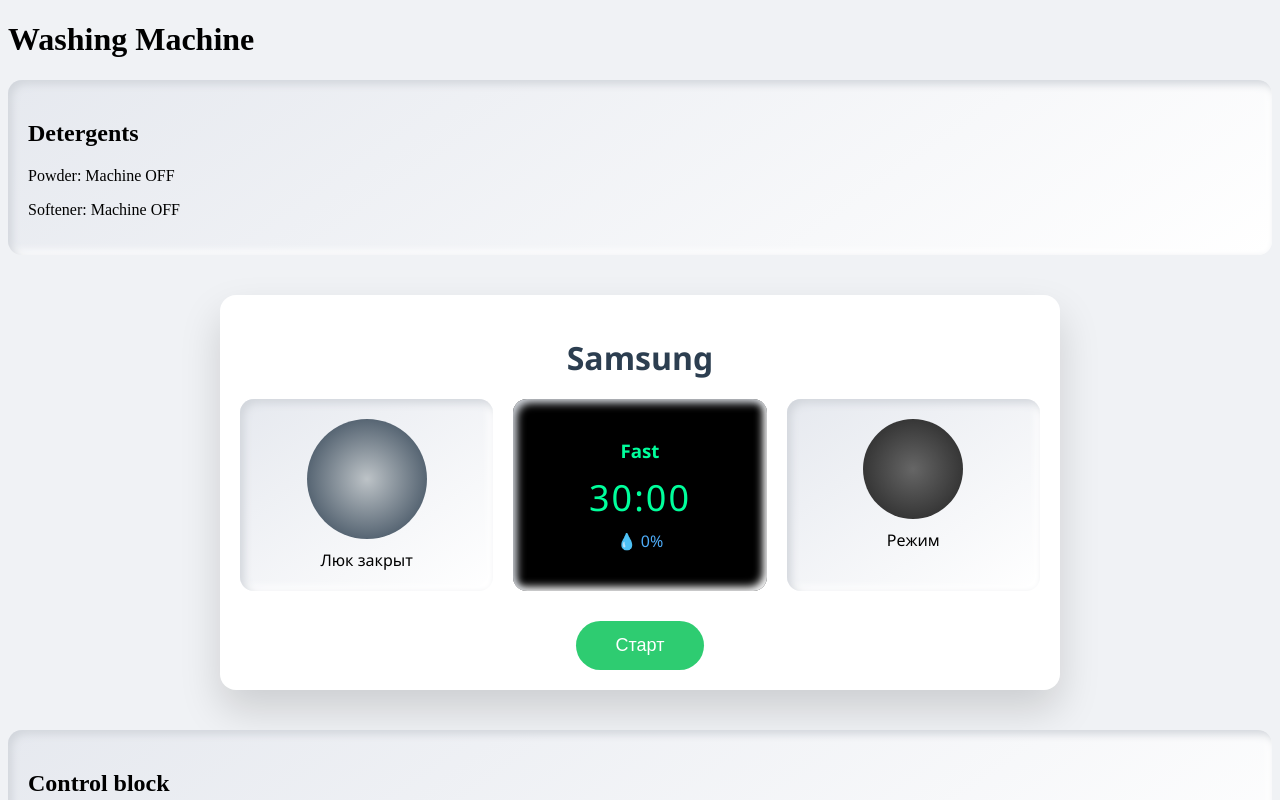
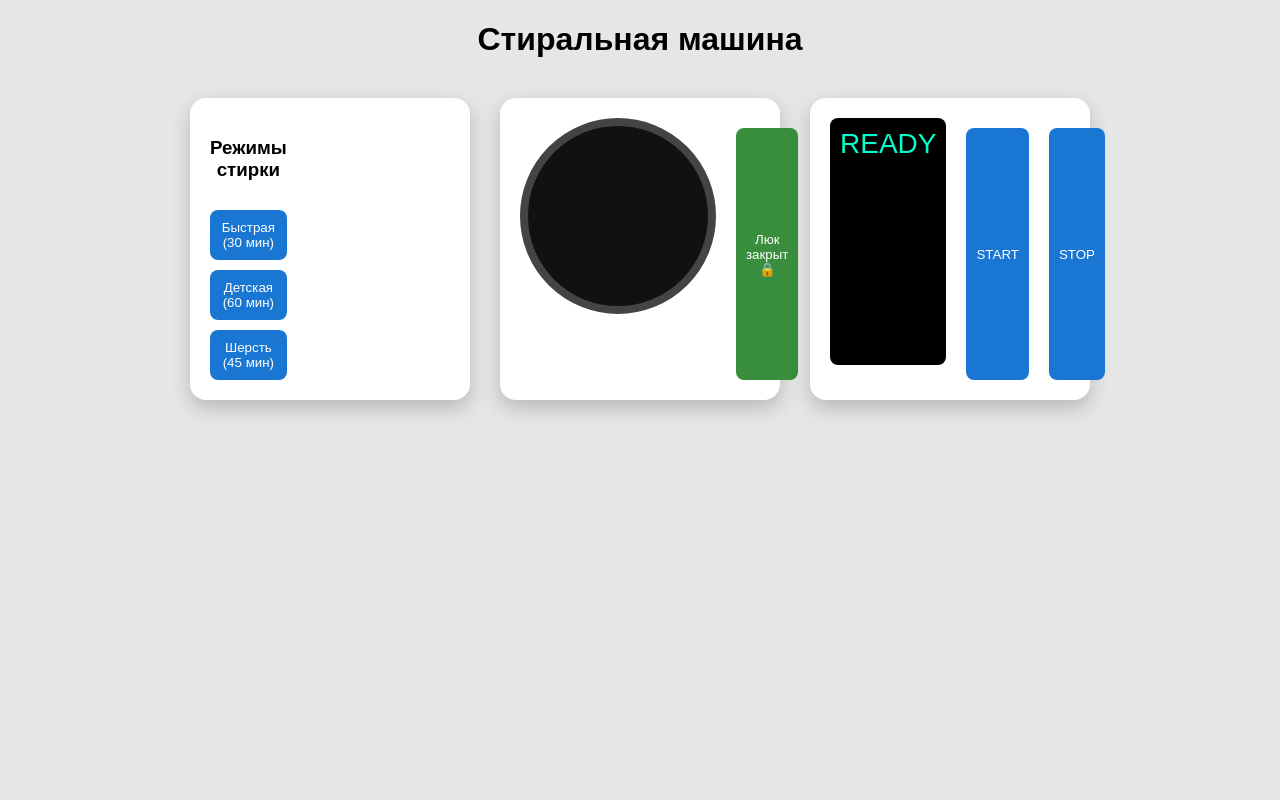
Before and after one commit to Iza-04/washing-machine, a React (Create React App) app: page / in a window 1280 px wide. Shown: the top 800 px of the page. Built offline with nearby package versions, Linux system fonts and the light colour scheme.

Commit message:
functions have been renewed

```diff
--- a/src/App.js
+++ b/src/App.js
@@ -1,19 +1,15 @@
-import React, { useState, useEffect } from "react";
-import DetergentBlock from "./components/DetergentBlock";
+import { useState, useEffect } from "react";
 import WashFunctionsBlock from "./components/WashFunctionsBlock";
-import ControlBlock from "./components/ControlBlock";
+import "./index.css";
 
-function App() {
-  const [power, setPower] = useState(false);
-  const [mode, setMode] = useState("None");
-  const [temperature, setTemperature] = useState(30);
-
+export default function App() {
+  const [selectedMode, setSelectedMode] = useState(null);
   const [timeLeft, setTimeLeft] = useState(0);
   const [isRunning, setIsRunning] = useState(false);
+  const [doorOpen, setDoorOpen] = useState(false);
 
-  // Таймер
   useEffect(() => {
-    if (!isRunning || timeLeft === 0) return;
+    if (!isRunning || timeLeft <= 0) return;
 
     const timer = setInterval(() => {
       setTimeLeft((prev) => prev - 1);
@@ -22,48 +18,62 @@
     return () => clearInterval(timer);
   }, [isRunning, timeLeft]);
 
-  // Time stopped
-  useEffect(() => {
-    if (timeLeft === 0 && isRunning) {
-      setIsRunning(false);
-      setMode("Finished");
+  const startWash = () => {
+    if (doorOpen) {
+      alert("❌ Закройте люк!");
+      return;
     }
-  }, [timeLeft, isRunning]);
-
-  const startMachine = () => {
-    if (!power || mode === "None") return;
-    setTimeLeft(10); // 10 секунд
+    if (!selectedMode) {
+      alert("❌ Выберите режим стирки");
+      return;
+    }
     setIsRunning(true);
   };
 
+  const stopWash = () => {
+    setIsRunning(false);
+    setTimeLeft(0);
+    setSelectedMode(null);
+  };
+
   return (
-    <div className="machine">
-      <h1>Washing Machine</h1>
+    <div className="app">
+      <h1>Стиральная машина</h1>
 
-      {/* drum */}
-      <div className={`drum ${isRunning ? "spin" : ""}`}></div>
+      <div className="machine">
+        {/* Блок 1 — режимы */}
+        <div className="panel">
+          <WashFunctionsBlock
+            setSelectedMode={setSelectedMode}
+            setTimeLeft={setTimeLeft}
+            isRunning={isRunning}
+          />
+        </div>
 
-      <div className="blocks">
-        <DetergentBlock power={power} />
-        <WashFunctionsBlock power={power} mode={mode} setMode={setMode} />
-        <ControlBlock
-          power={power}
-          setPower={setPower}
-          temperature={temperature}
-          setTemperature={setTemperature}
-          startMachine={startMachine}
-          isRunning={isRunning}
-        />
-      </div>
+        {/* люк */}
+        <div className="panel">
+          <div className="drum">
+            <div className={`water ${isRunning ? "fill" : ""}`} />
+          </div>
 
-      <div className="status">
-        <p>Power: {power ? "ON" : "OFF"}</p>
-        <p>Mode: {mode}</p>
-        <p>Temperature: {temperature}°C</p>
-        <p>Time left: {timeLeft}s</p>
+          <button
+            className={`door-btn ${doorOpen ? "open" : "closed"}`}
+            onClick={() => setDoorOpen(!doorOpen)}
+          >
+            {doorOpen ? "Люк открыт 🚪" : "Люк закрыт 🔒"}
+          </button>
+        </div>
+
+        {/* управление */}
+        <div className="panel">
+          <div className={`display ${isRunning ? "blink" : ""}`}>
+            {timeLeft > 0 ? `${timeLeft} сек` : "READY"}
+          </div>
+
+          <button onClick={startWash}>START</button>
+          <button onClick={stopWash}>STOP</button>
+        </div>
       </div>
     </div>
   );
 }
-
-export default App;
--- a/src/components/WashFunctionsBlock.jsx
+++ b/src/components/WashFunctionsBlock.jsx
@@ -1,101 +1,38 @@
-import { useState, useEffect } from "react";
+import { useState } from "react";
 
-const washingPrograms = [
-  { name: "Fast", time: 30 },
-  { name: "Child", time: 80 },
-  { name: "Wool", time: 45 },
-  { name: "Cotton", time: 60 },
+const modes = [
+  { name: "Быстрая", time: 30 },
+  { name: "Детская", time: 60 },
+  { name: "Шерсть", time: 45 },
 ];
 
-export default function WashFunctionsBlock() {
-  const [programIndex, setProgramIndex] = useState(0);
-  const [timeLeft, setTimeLeft] = useState(washingPrograms[0].time * 60);
-  const [isRunning, setIsRunning] = useState(false);
+export default function WashFunctionsBlock({
+  setSelectedMode,
+  setTimeLeft,
+  isRunning,
+}) {
+  const [active, setActive] = useState(null);
 
-  const nextProgram = () => {
+  const selectMode = (mode) => {
     if (isRunning) return;
-
-    const next =
-      programIndex === washingPrograms.length - 1 ? 0 : programIndex + 1;
-
-    setProgramIndex(next);
-    setTimeLeft(washingPrograms[next].time * 60);
+    setActive(mode.name);
+    setSelectedMode(mode.name);
+    setTimeLeft(mode.time);
   };
 
-  useEffect(() => {
-    if (!isRunning) return;
+  return (
+    <div>
+      <h3>Режимы стирки</h3>
 
-    if (timeLeft === 0) {
-      setIsRunning(false);
-      finishSound.play();
-      return;
-    }
-
-    const timer = setInterval(() => {
-      setTimeLeft((prev) => prev - 1);
-    }, 1000);
-
-    return () => clearInterval(timer);
-  }, [isRunning, timeLeft]);
-
-  const toggleStart = () => {
-    setIsRunning((prev) => !prev);
-  };
-
-  const formatTime = (seconds) => {
-    const m = Math.floor(seconds / 60);
-    const s = seconds % 60;
-    return `${String(m).padStart(2, "0")}:${String(s).padStart(2, "0")}`;
-  };
-
-  const finishSound = new Audio("/beep.mp3");
-
-  const [doorOpen, setDoorOpen] = useState(false);
-
-  const toggleDoor = () => {
-    if (isRunning) return;
-    setDoorOpen((prev) => !prev);
-  };
-
-  const [waterLevel, setWaterLevel] = useState(0);
-
-  return (
-    <div className="washer">
-      <h1 className="title">Samsung</h1>
-
-      <div className="panel">
-        {/* ЛЮК */}
-        <div
-          className={`block door ${doorOpen ? "open" : ""}`}
-          onClick={toggleDoor}
+      {modes.map((mode) => (
+        <button
+          key={mode.name}
+          className={active === mode.name ? "active" : ""}
+          onClick={() => selectMode(mode)}
         >
-          <div className="door-circle" />
-          <span>{doorOpen ? "Люк открыт" : "Люк закрыт"}</span>
-        </div>
-
-        {/* ТАБЛО */}
-        <div className="block display">
-          <h3>{washingPrograms[programIndex].name}</h3>
-          <div className="time">{formatTime(timeLeft)}</div>
-          <div className="water">💧 {waterLevel}%</div>
-        </div>
-
-        {/* РЕЖИМ */}
-        <div
-          className={`block knob ${isRunning ? "disabled" : ""}`}
-          onClick={nextProgram}
-          style={{ transform: `rotate(${programIndex * 60}deg)` }}
-        >
-          <div className="knob-inner" />
-          <span>Режим</span>
-        </div>
-      </div>
-
-      <button className="start-btn" onClick={toggleStart}>
-        {isRunning ? "Пауза" : "Старт"}
-      </button>
-
-      {timeLeft === 0 && <p className="done">Стирка завершена ✅</p>}
+          {mode.name} ({mode.time} мин)
+        </button>
+      ))}
     </div>
   );
 }
--- a/src/index.css
+++ b/src/index.css
@@ -109,3 +109,106 @@
   font-weight: bold;
   color: #27ae60;
 }
+
+body {
+  font-family: Arial, sans-serif;
+  background: #e6e6e6;
+}
+
+.app {
+  text-align: center;
+}
+
+.machine {
+  display: flex;
+  justify-content: center;
+  gap: 30px;
+  margin-top: 40px;
+}
+
+.panel {
+  background: #fff;
+  padding: 20px;
+  width: 240px;
+  border-radius: 16px;
+  box-shadow: 0 8px 20px rgba(0, 0, 0, 0.2);
+}
+
+button {
+  width: 100%;
+  margin-top: 10px;
+  padding: 10px;
+  border-radius: 8px;
+  border: none;
+  cursor: pointer;
+  background: #1976d2;
+  color: white;
+}
+
+button.active {
+  background: #2e7d32;
+}
+
+.drum {
+  width: 180px;
+  height: 180px;
+  border-radius: 50%;
+  border: 8px solid #444;
+  margin: 0 auto 15px;
+  position: relative;
+  overflow: hidden;
+  background: #111;
+}
+
+.water {
+  position: absolute;
+  bottom: 0;
+  width: 100%;
+  height: 0%;
+  background: linear-gradient(#4fc3f7, #0288d1);
+  transition: height 2s ease;
+}
+
+.water.fill {
+  height: 60%;
+  animation: wave 1.5s infinite ease-in-out;
+}
+
+@keyframes wave {
+  0% {
+    transform: translateX(0);
+  }
+  50% {
+    transform: translateX(-10px);
+  }
+  100% {
+    transform: translateX(0);
+  }
+}
+
+.display {
+  background: black;
+  color: #00ffcc;
+  font-size: 28px;
+  padding: 10px;
+  border-radius: 8px;
+  margin-bottom: 15px;
+}
+
+.blink {
+  animation: blink 1s infinite;
+}
+
+@keyframes blink {
+  50% {
+    opacity: 0.4;
+  }
+}
+
+.door-btn.open {
+  background: #d32f2f;
+}
+
+.door-btn.closed {
+  background: #388e3c;
+}
```
